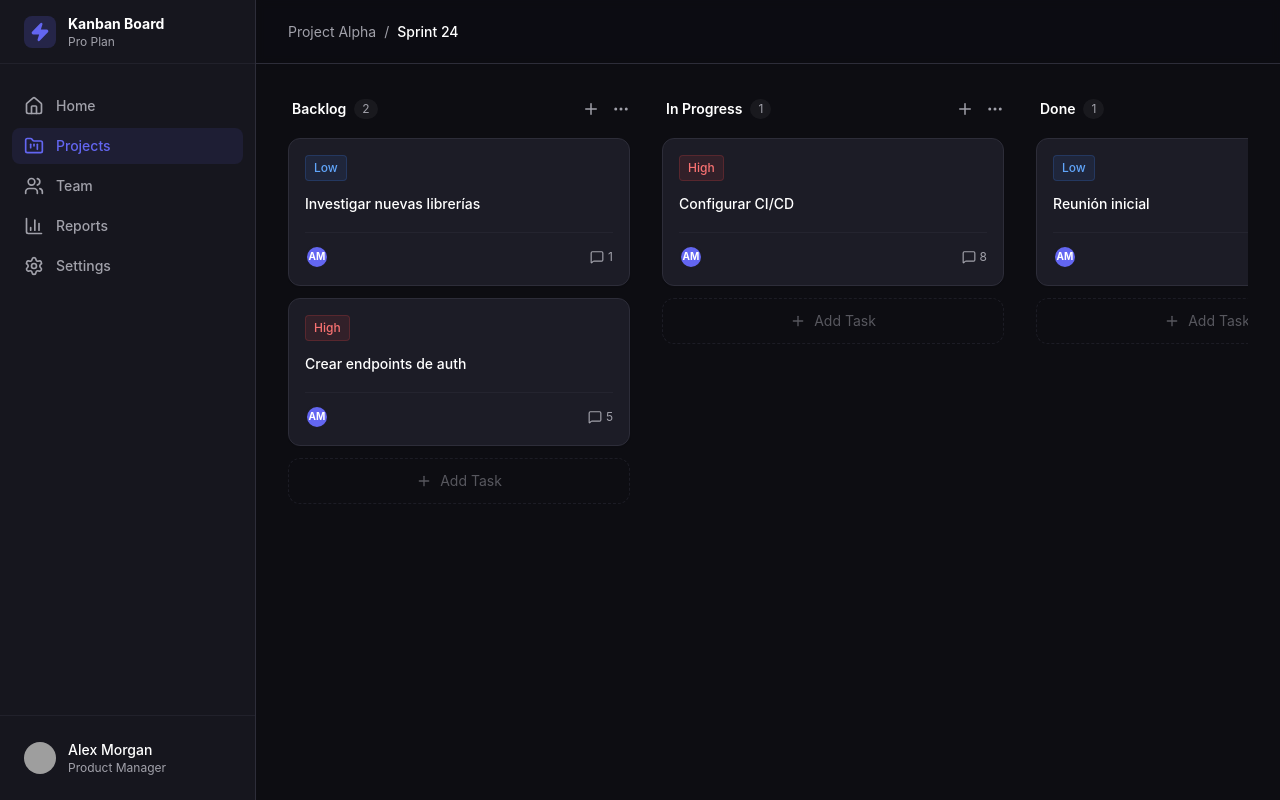
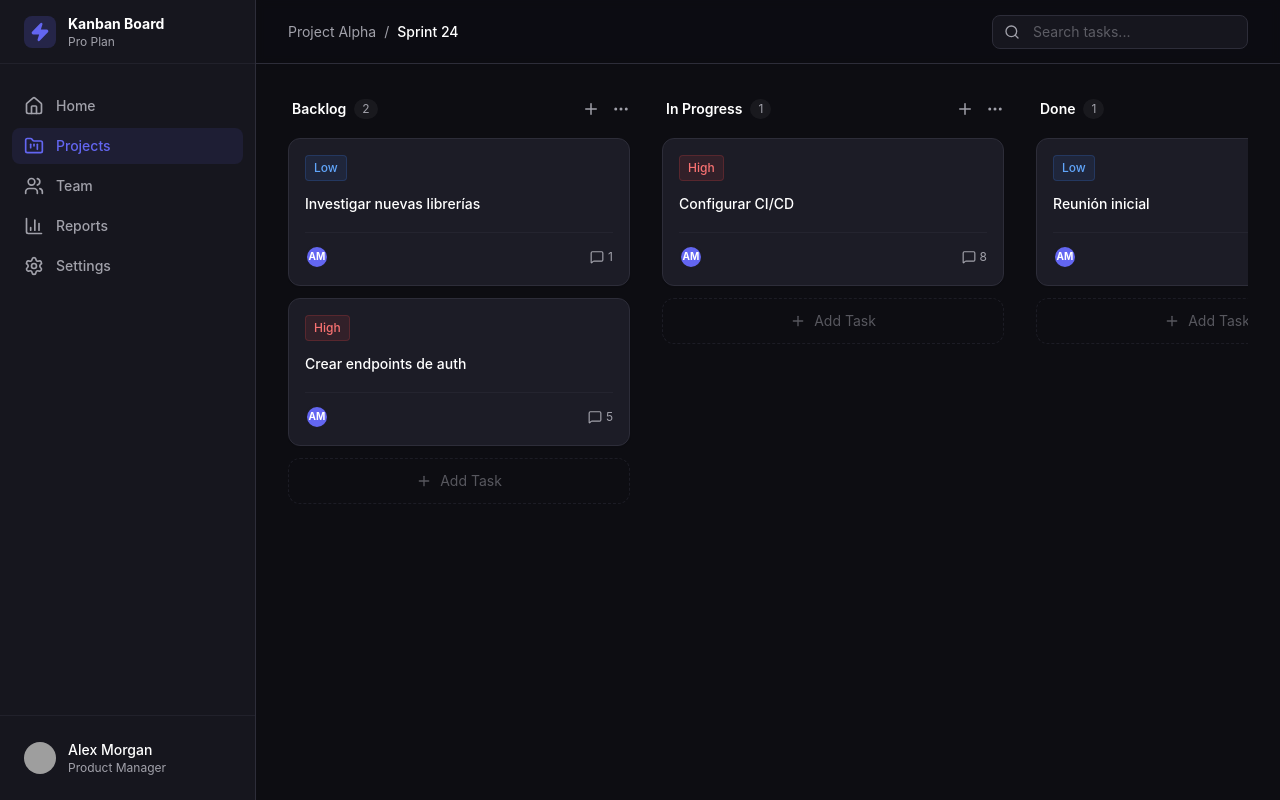
Before and after one commit to RedBoth/kanban-board, a React (Vite) app: page / in a window 1280 px wide. Built offline with nearby package versions, Linux system fonts and the light colour scheme; grey boxes are pictures that could not be loaded.

Commit message:
Integracion de sistema de busqueda de tareas

```diff
--- a/src/components/Kanban/Board.tsx
+++ b/src/components/Kanban/Board.tsx
@@ -18,7 +18,7 @@ import { TaskModal } from './TaskModal';
 import type { Task, Priority } from '../../types';
 
 export const Board = () => {
-  const { columns, activeId, setActiveId, moveTask, addTask, updateTask } = useKanbanStore();
+  const { columns, activeId, setActiveId, moveTask, addTask, updateTask, searchTerm } = useKanbanStore();
 
   const [isModalOpen, setIsModalOpen] = useState(false);
   const [activeColumnId, setActiveColumnId] = useState<string | null>(null);
@@ -113,6 +113,14 @@ export const Board = () => {
     }
   };
 
+  const filteredColumns = columns.map((col) => ({
+    ...col,
+    tasks: col.tasks.filter((task) =>
+        task.title.toLowerCase().includes(searchTerm.toLowerCase()) ||
+        task.description?.toLowerCase().includes(searchTerm.toLowerCase()) // Opcional: buscar también en descripción
+    )
+  }));
+
   const activeColumnTitle = columns.find(c => c.id === activeColumnId)?.title || '';
 
   return (
@@ -124,8 +132,13 @@ export const Board = () => {
         onDragEnd={handleDragEnd}
     >
       <div className="flex h-full gap-6 overflow-x-auto pb-4 items-start">
-        {columns.map((col) => (
-          <ColumnContainer key={col.id} column={col} onAddTask={handleOpenCreateModal} onEditTask={handleOpenEditModal}/>
+        {filteredColumns.map((col) => (
+          <ColumnContainer
+            key={col.id}
+            column={col}
+            onAddTask={handleOpenCreateModal}
+            onEditTask={handleOpenEditModal}
+          />
         ))}
       </div>
 
--- a/src/components/Layout/MainLayout.tsx
+++ b/src/components/Layout/MainLayout.tsx
@@ -1,22 +1,36 @@
 import type { ReactNode } from 'react';
 import { Sidebar } from './Sidebar';
+import { Search } from 'lucide-react';
+import { useKanbanStore } from '../../store/useKanbanStore';
 
 interface MainLayoutProps {
   children: ReactNode;
 }
 
 export const MainLayout = ({ children }: MainLayoutProps) => {
+  const { searchTerm, setSearchTerm } = useKanbanStore();
   return (
     <div className="flex h-screen bg-main-bg text-text-main overflow-hidden font-sans">
       <Sidebar />
 
       <main className="flex-1 flex flex-col overflow-hidden relative">
         <header className="h-16 flex items-center justify-between px-8 border-b border-border-color bg-main-bg/50 backdrop-blur-sm z-10">
-            <div className="flex items-center text-sm">
-                <span className="text-text-secondary">Project Alpha</span>
-                <span className="mx-2 text-text-secondary">/</span>
-                <span className="text-text-main font-medium">Sprint 24</span>
-            </div>
+          <div className="flex items-center text-sm">
+            <span className="text-text-secondary">Project Alpha</span>
+            <span className="mx-2 text-text-secondary">/</span>
+            <span className="text-text-main font-medium">Sprint 24</span>
+          </div>
+
+          <div className="relative w-64">
+            <Search className="absolute left-3 top-1/2 -translate-y-1/2 text-text-secondary" size={16} />
+            <input
+              type="text"
+              placeholder="Search tasks..."
+              value={searchTerm}
+              onChange={(e) => setSearchTerm(e.target.value)}
+              className="w-full bg-column-bg border border-border-color rounded-lg pl-10 pr-4 py-1.5 text-sm text-text-main focus:outline-none focus:border-primary placeholder:text-text-secondary/50 transition-colors"
+            />
+          </div>
         </header>
 
         <div className="flex-1 overflow-x-auto overflow-y-hidden p-8">
--- a/src/store/useKanbanStore.ts
+++ b/src/store/useKanbanStore.ts
@@ -11,6 +11,8 @@ interface KanbanStore {
   deleteTask: (taskId: string) => void;
   setActiveId: (id: string | null) => void;
   moveTask: (activeId: string, overId: string) => void;
+  searchTerm: string;
+  setSearchTerm: (term: string) => void;
 }
 
 export const useKanbanStore = create<KanbanStore>()(
@@ -42,7 +44,8 @@ export const useKanbanStore = create<KanbanStore>()(
     ],
 
     activeId: null,
-
+    searchTerm: '',
+    setSearchTerm: (term) => set({ searchTerm: term }),
     setActiveId: (id) => set({ activeId: id }),
 
     moveTask: (activeId, overId) => set((state) => {
```
